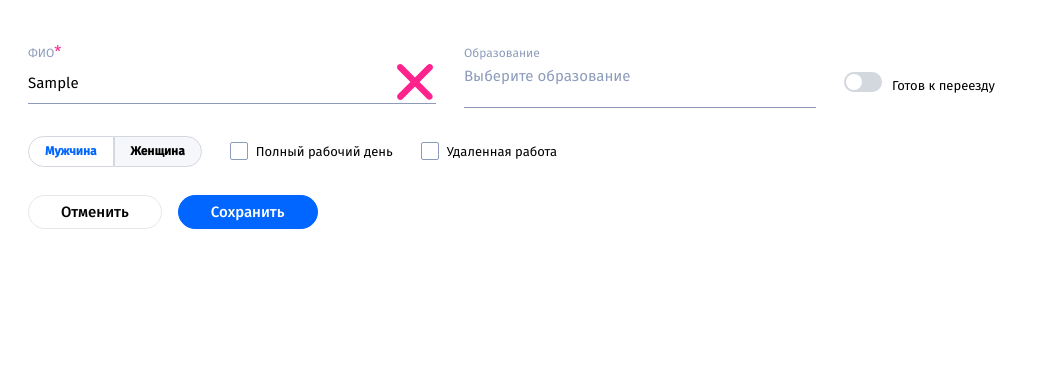
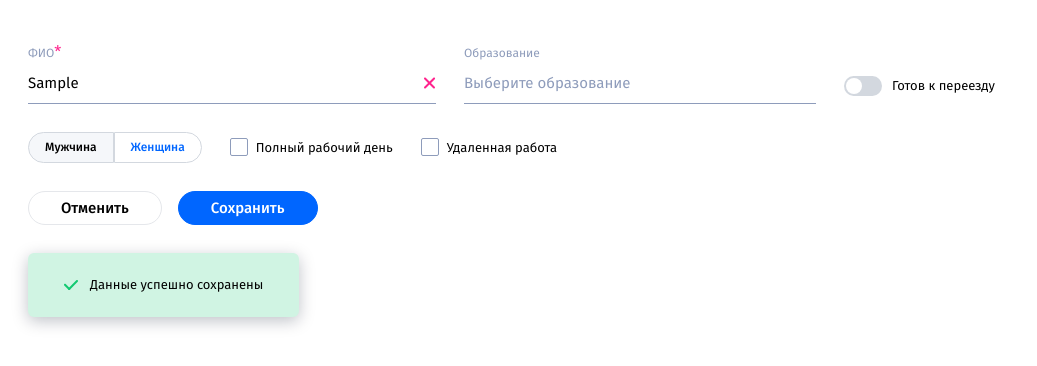
Before and after one commit to khusainovrm/vue-test-app, a Vue app: page / in a window 1280 px wide. Both pictures are taken after typing "Sample" into the empty fields and a click on the button "Сохранить". Shown: the top 366 px of the page, without its empty margins (0-1037 px from the left). Built offline with nearby package versions, Linux system fonts and the light colour scheme.

Commit message:
feat: base

```diff
--- a/src/App.vue
+++ b/src/App.vue
@@ -2,14 +2,20 @@
   <div class="max-w-screen-2xl mx-auto" ref="app">
     <form class="flex flex-col min-h-screen">
       <div class="mobile-container flex-grow">
-        <div class="row flex flex-wrap px-7 mt-10 mb-7">
+        <div class="row flex flex-wrap px-5 md:px-7 mt-10">
           <div class="w-full md:w-1/3">
-            <div class="input-container">
+            <div class="flex flex-col h-full input-container">
               <label for="fio"
                 ><span class="text-third-500 text-xs">ФИО</span
                 ><span class="text-second-500">*</span></label
               >
-              <div class="input-wrapper flex border-third-500 border-b h-10">
+              <div
+                class="input-wrapper flex flex-1 border-b h-10"
+                :class="{
+                  'border-second-500': errors.length,
+                  'border-third-500': !errors.length,
+                }"
+              >
                 <input
                   id="fio"
                   ref="inputFio"
@@ -17,6 +23,7 @@
                   type="text"
                   placeholder="Введите ФИО"
                   class="focus:outline-none flex-grow text-base"
+                  @keydown.enter="$refs.inputFio.blur()"
                 />
                 <div
                   v-if="fio"
@@ -27,9 +34,10 @@
                 </div>
               </div>
 
+              <transition name="error">
                 <div
                   v-if="errors.length"
-                class="errors flex text-second-500 mt-3 text-xxs flex items-center"
+                  class="errors flex md:hidden text-second-500 mt-3 text-xxs flex items-center"
                 >
                   <img
                     src="@/assets/svgs/attention.svg"
@@ -38,8 +46,10 @@
                   />
                   Необходимо ввести ФИО
                 </div>
+              </transition>
             </div>
           </div>
+
           <div class="w-full md:w-1/3 md:px-7 my-7 md:m-0">
             <div class="input-container">
               <label for="education" class="text-third-500 text-xs"
@@ -48,24 +58,25 @@
               <div
                 class="input-wrapper flex border-third-500 border-b"
                 ref="educationDiv"
-                @click="showOptionsWindow = true"
+                @click="showOptionsWindow = !showOptionsWindow"
               >
                 <div
                   id="education"
                   ref="inputEducation"
-                  class="select-none min-h-43"
+                  class="select-none min-h-39 flex items-center"
                 >
                   <span
                     v-if="!selectedEducation.length"
                     class="text-third-500 text-base"
                     >Выберите образование</span
                   >
-                  <div v-else>
+
+                  <div v-if="selectedEducation.length">
                     <ul class="flex pb-1 flex-wrap">
                       <li
                         v-for="(item, index) of selectedEducation"
                         :key="index"
-                        class="border border-third-500 rounded-3xl m-0.5 first:mx-0 px-3 py-2 flex flex items-center w-max"
+                        class="border border-third-500 rounded-special50 m-0.5 first:mx-0 px-3 py-2 flex flex items-center w-max"
                       >
                         <div class="font-medium text-xs">{{ item }}</div>
                         <img
@@ -78,12 +89,9 @@
                     </ul>
                   </div>
                 </div>
-                <div
-                  @click="resetEducation"
-                  class="cursor-pointer text-second-500 flex"
-                ></div>
               </div>
               <div class="Educations_Options relative">
+                <transition name="fade">
                   <ul
                     v-if="showOptionsWindow"
                     ref="dropdown"
@@ -106,6 +114,7 @@
                       </div>
                     </li>
                   </ul>
+                </transition>
               </div>
             </div>
           </div>
@@ -117,25 +126,41 @@
           </div>
         </div>
 
-        <div class="row flex flex-wrap px-7 mb-7">
+        <div class="row w-full px-7 hidden md:block mb-7">
+          <transition name="fade">
+            <div
+              v-if="errors.length"
+              class="errors flex text-second-500 mt-3 text-xxs flex items-center"
+            >
+              <img
+                src="@/assets/svgs/attention.svg"
+                alt="#"
+                class="mr-1 h-3.5 w-3.5"
+              />
+              Необходимо ввести ФИО
+            </div>
+          </transition>
+        </div>
+
+        <div class="row flex flex-wrap px-5 md:px-7 mb-7">
           <div
             class="sex flex cursor-pointer mr-7 w-full md:w-auto mb-7 md:mb-0"
           >
             <div
-              class="border border-iron-500 border-l-1 border-t-1 border-b-1 rounded-l-special50 py-2 px-4 font-bold text-xs"
+              class="border border-iron-500 border-l-1 border-t-1 border-b-1 rounded-l-special50 py-2 px-4 font-medium text-xs"
               :class="{
-                'text-main-500': sex === 'male',
-                'bg-light-gray': sex !== 'male',
+                'text-main-500': sex !== 'male',
+                'bg-light-gray': sex === 'male',
               }"
               @click="setSex('male')"
             >
               Мужчина
             </div>
             <div
-              class="border border-iron-500 border-r-1 border-t-1 border-b-1 rounded-r-special50 py-2 px-4 font-bold text-xs"
+              class="border border-iron-500 border-r-1 border-t-1 border-b-1 rounded-r-special50 py-2 px-4 font-medium text-xs"
               :class="{
-                'text-main-500': sex === 'female',
-                'bg-light-gray': sex !== 'female',
+                'text-main-500': sex !== 'female',
+                'bg-light-gray': sex === 'female',
               }"
               @click="setSex('female')"
             >
@@ -170,7 +195,7 @@
           </div>
         </div>
 
-        <div class="row hidden md:flex px-7 mb-7">
+        <div class="row hidden md:flex px-5 md:px-7 mb-7">
           <button
             class="focus:outline-none border py-2 px-8 rounded-full text-base font-medium active:bg-third-100 duration-200 focus:outline-none select-none"
             @click="resetForm"
@@ -185,6 +210,19 @@
             Сохранить
           </button>
         </div>
+
+        <transition name="fade">
+          <div v-if="showModal" class="px-5 md:px-7">
+            <div
+              class="modal-container bg-granny-apple w-full md:w-max px-9 py-1.3 rounded-md shadow-special"
+            >
+              <div class="flex">
+                <img src="@/assets/svgs/green-flag.svg" alt="#" class="mr-3" />
+                <div class="text-small">Данные успешно сохранены</div>
+              </div>
+            </div>
+          </div>
+        </transition>
       </div>
 
       <div class="flex md:hidden h-9 border-t border-iron-500">
@@ -216,6 +254,7 @@ export default {
     education: [],
     errors: [],
     showOptionsWindow: false,
+    showModal: false,
     isReadyToWorkFullDay: false,
     isRemoteWork: false,
     isReadyToTransfer: false,
@@ -253,13 +292,11 @@ export default {
       this.errors = []
       !this.fio
         ? this.errors.push('Необходимо ввести ФИО')
-        : console.log('check is good')
+        : ((this.showModal = true),
+          setTimeout(() => (this.showModal = false), 3000))
     },
     resetFio() {
       this.fio = ''
-    },
-    resetEducation() {
-      this.education = []
     },
     selectEducation(index) {
       if (!this.selectedEducation.includes(this.educationOptions[index])) {
@@ -312,4 +349,24 @@ export default {
   @apply border-main-500 bg-main-500;
   background-image: url('~@/assets/svgs/flag.svg');
 }
+
+.fade-enter-active,
+.fade-leave-active {
+  transition: opacity 0.5s ease;
+}
+
+.fade-enter-from,
+.fade-leave-to {
+  opacity: 0;
+}
+
+.error-enter-active,
+.error-leave-active {
+  transition: opacity 0.5s ease;
+}
+
+.error-enter-from,
+.error-leave-to {
+  opacity: 0;
+}
 </style>
--- a/src/components/toggleCheckBox.vue
+++ b/src/components/toggleCheckBox.vue
@@ -1,6 +1,6 @@
 <template>
   <div class="flex h-full">
-    <div class="self-end flex items-center mb-2">
+    <div class="self-end flex">
       <label class="checkbox-ios">
         <input
           type="checkbox"
@@ -81,10 +81,4 @@ export default {
 .checkbox-ios input[type='checkbox']:checked + .checkbox-ios-switch:before {
   transform: translateX(18px);
 }
-
-/* Hover */
-.checkbox-ios input[type='checkbox']:not(:disabled) + .checkbox-ios-switch {
-  cursor: pointer;
-  //border-color: rgba(0, 0, 0, 0.3);
-}
 </style>
--- a/tailwind.config.js
+++ b/tailwind.config.js
@@ -22,6 +22,9 @@ module.exports = {
       // => @media (min-width: 1536px) { ... }
     },
     extend: {
+      padding: {
+        1.3: '1.375rem', //22px
+      },
       fontFamily: {
         sans: ['Fira Sans', ...fontFamily.sans],
         heading: ['"Cambria"'],
@@ -41,11 +44,12 @@ module.exports = {
         basexl: ['15px', '28.5px'],
       },
       minHeight: {
-        43: '43px',
+        39: '39px',
       },
       colors: {
         'light-blue': '#E1EDFF',
         'light-gray': '#F5F7FA',
+        'granny-apple': '#d0f4e3',
         // blue
         main: {
           50: '#f2f7ff',
```
Also changed, not shown: src/assets/svgs/green-flag.svg (added). Lines whose indentation alone changed are shown as unchanged.
